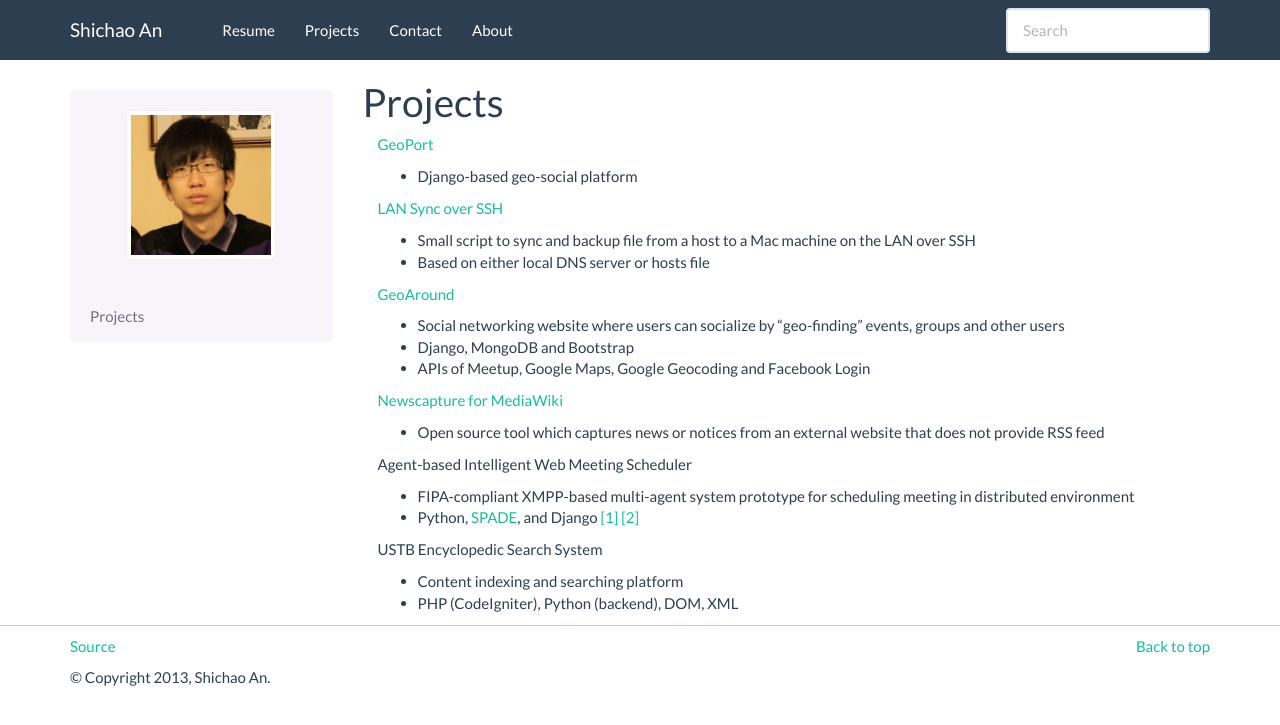
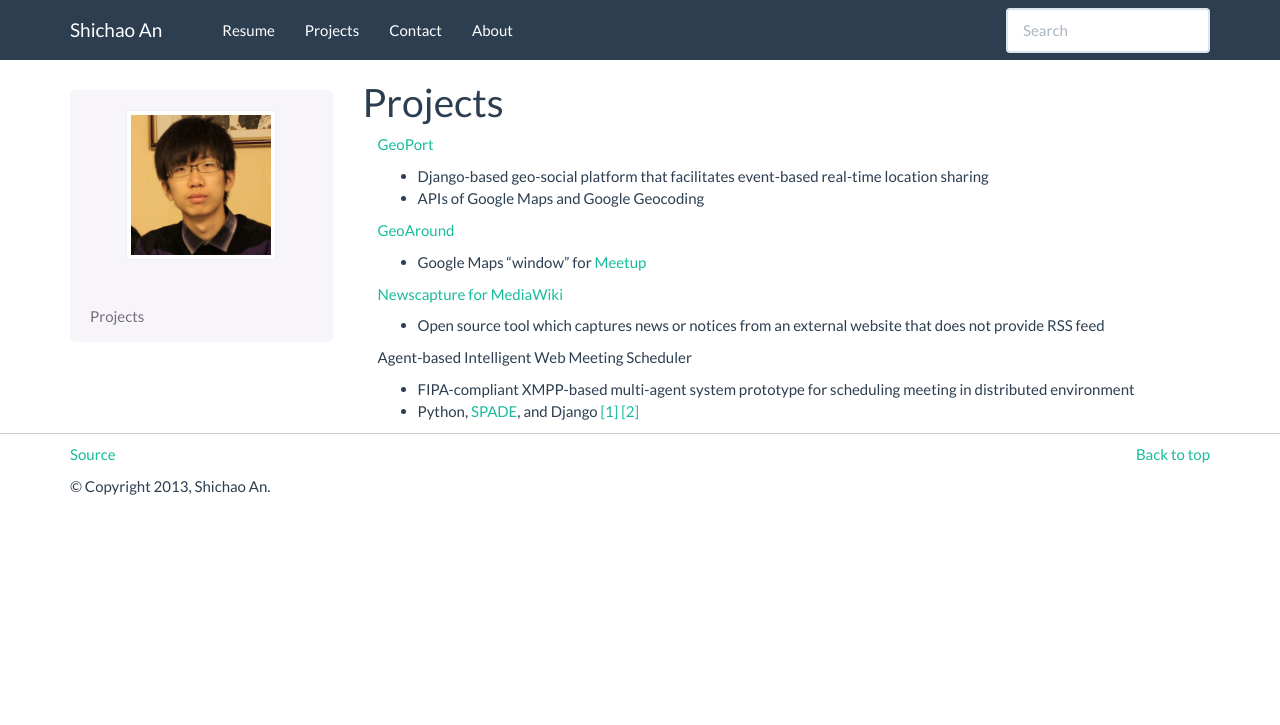
Before and after one commit to NulledExceptions/shichao, a Sphinx documentation site: the page built from source/projects.rst, in a window 1280 px wide. Shown: the top 725 px of the page. Built offline with Sphinx 7.4.7, drawn with Linux system fonts in a browser that asks for light colours.

Commit message:
Remove non-essential projects

```diff
--- a/source/projects.rst
+++ b/source/projects.rst
@@ -6,16 +6,8 @@ Projects
 
 .. container:: sublist
 
-    * Django-based geo-social platform
-
-.. container:: section
-
-    `LAN Sync over SSH <https://github.com/moleculea/lan-sync-over-ssh>`_
-
-.. container:: sublist
-
-    * Small script to sync and backup file from a host to a Mac machine on the LAN over SSH
-    * Based on either local DNS server or hosts file
+    * Django-based geo-social platform that facilitates event-based real-time location sharing
+    * APIs of Google Maps and Google Geocoding
 
 .. container:: section
 
@@ -23,9 +15,7 @@ Projects
 
 .. container:: sublist
 
-    * Social networking website where users can socialize by "geo-finding" events, groups and other users
-    * Django, MongoDB and Bootstrap
-    * APIs of Meetup, Google Maps, Google Geocoding and Facebook Login
+    * Google Maps "window" for `Meetup <http://www.meetup.com/>`_
 
 .. container:: section
 
@@ -44,15 +34,6 @@ Projects
     * FIPA-compliant XMPP-based multi-agent system prototype for scheduling meeting in distributed environment
     * Python, `SPADE <https://github.com/javipalanca/spade>`_, and Django `[1] <https://github.com/moleculea/dms_spade>`_ `[2] <https://github.com/moleculea/dms_django>`_
 
-.. container:: section
-
-    USTB Encyclopedic Search System
-
-.. container:: sublist
-
-    * Content indexing and searching platform
-    * PHP (CodeIgniter), Python (backend), DOM, XML
-
 
 .. toctree::
    :maxdepth: 2
```
